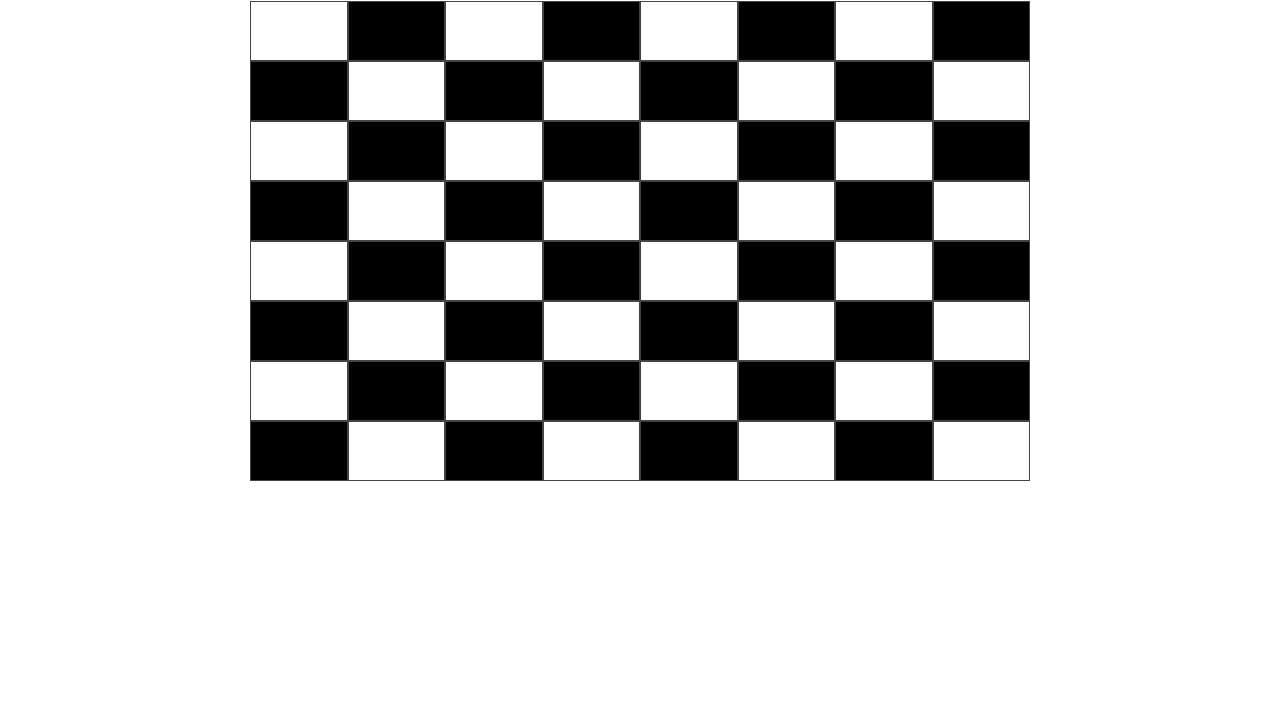
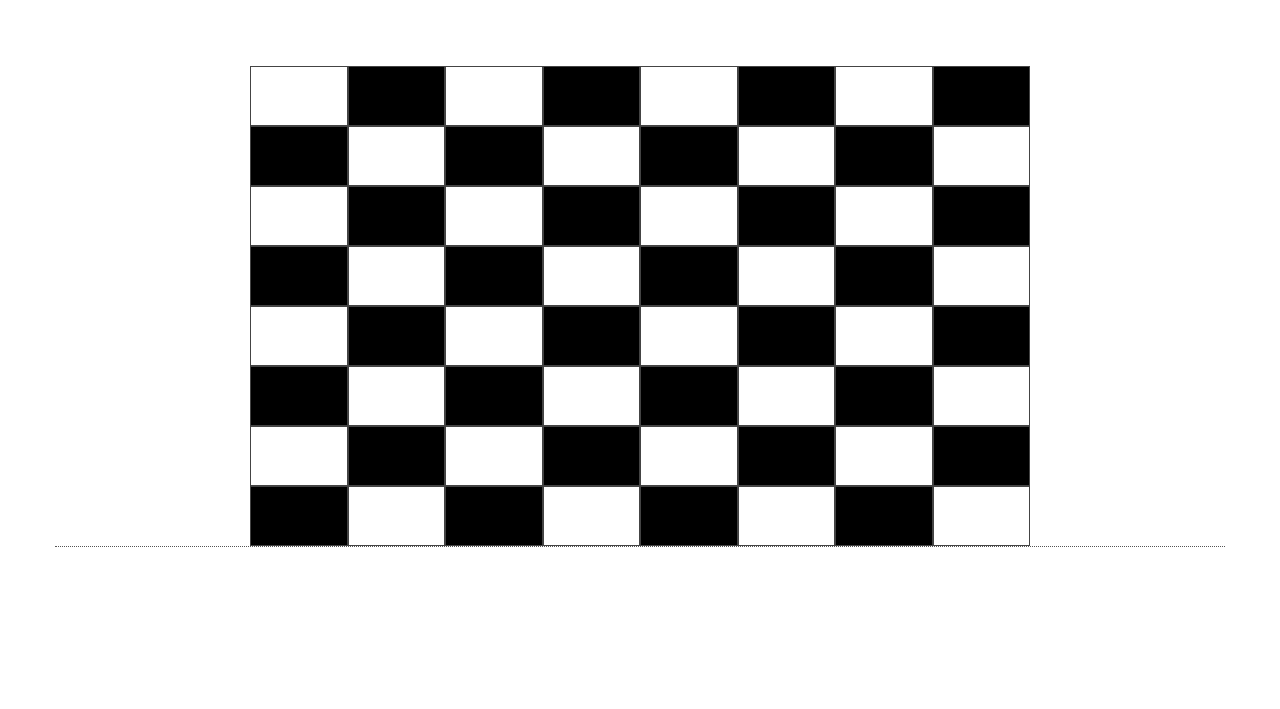
Before and after one commit to sathishdk/chess, a plain HTML site: page index.html in a window 1280 px wide. Shown: the part 91-800 px from the top of the page. Drawn offline with nearby package versions, Linux system fonts and the light colour scheme.

Commit message:
Update main.css

```diff
--- a/css/main.css
+++ b/css/main.css
@@ -10,8 +10,11 @@ body{
 }
 .container{
   margin-top: 20px;
+  margin-bottom: 50px;
+  border-bottom: 1px dotted #555;
 }
 h1{
+  margin-bottom: 75px;
   text-align: center;
   border-top: 1px dotted #555;
   border-bottom: 1px dotted #555;
```
